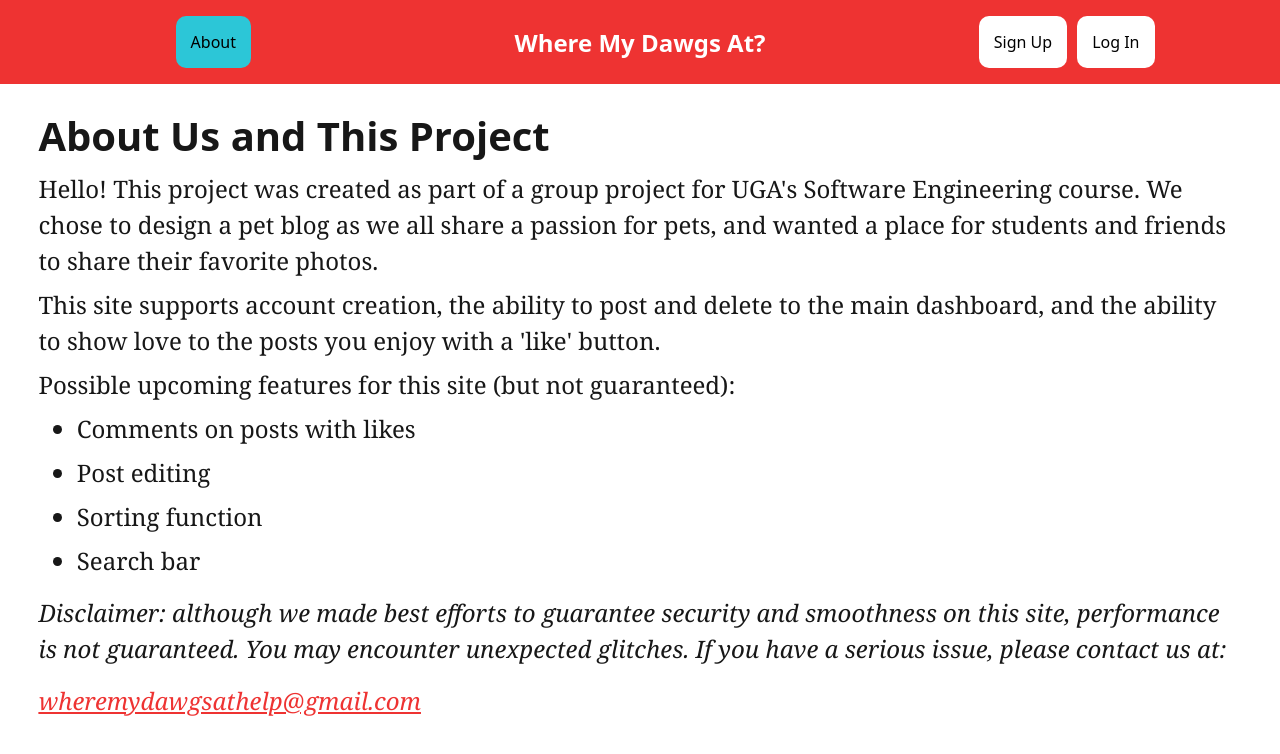
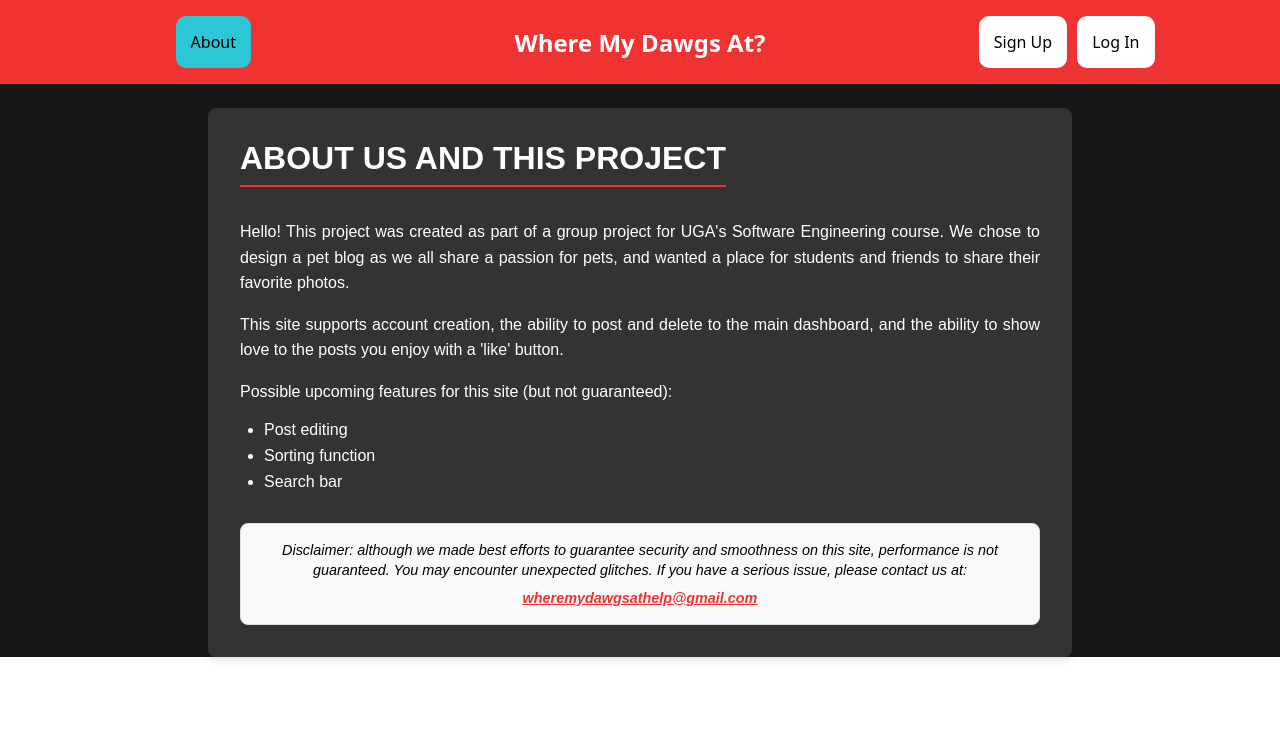
Before and after one commit to thinvanadium903/pet-blog, a Next.js app: page /about in a window 1280 px wide. Shown: the top 754 px of the page. Built offline with nearby package versions, Linux system fonts and the light colour scheme; no server answers.

Commit message:
New about page, and more styling fixes

```diff
--- a/src/app/about/page.js
+++ b/src/app/about/page.js
@@ -5,32 +5,35 @@ import '../stylesheets/About.css'
 
 export default function App() {
     return (
-    <div>
-      <Header></Header>
-      <h1 id='about-title'>About Us and This Project</h1>
-      <p id='about-body'>
-        Hello! This project was created as part of a group project for UGA's Software Engineering
+        <div className="about-container">
+            <Header/>
+            <div className="about-content">
+                <h1 className="about-title">About Us and This Project</h1>
+                <p className="about-body">
+                    Hello! This project was created as part of a group project for UGA&#39;s Software Engineering
                     course. We chose to design a pet blog as we all share a passion for pets, and wanted a
                     place for students and friends to share their favorite photos.
                 </p>
-      <p id='about-body'>
+                <p className="about-body">
                     This site supports account creation, the ability to post and delete to the main
-        dashboard, and the ability to show love to the posts you enjoy with a 'like' button.
+                    dashboard, and the ability to show love to the posts you enjoy with a &#39;like&#39; button.
                 </p>
-      <p id='about-body'>Possible upcoming features for this site (but not guaranteed):</p>
-      <ul>
-        <li>Comments on posts with likes</li>
+                <p className="about-body">Possible upcoming features for this site (but not guaranteed):</p>
+                <ul className="about-features">
+                    {/*<li>Comments on posts with likes</li>*/}
                     <li>Post editing</li>
                     <li>Sorting function</li>
                     <li>Search bar</li>
                 </ul>
-      <div id='about-disc'>
+                <div className="about-disclaimer">
                     <i>
                         Disclaimer: although we made best efforts to guarantee security and smoothness on this
                         site, performance is not guaranteed. You may encounter unexpected glitches. If you have a
-        serious issue, please contact us at: </i><i id='email'>wheremydawgsathelp@gmail.com</i>
+                        serious issue, please contact us at:
+                    </i>
+                    <i className="about-email">wheremydawgsathelp@gmail.com</i>
                 </div>
-
+            </div>
         </div>
     )
 }
--- a/src/app/components/CommentModal.js
+++ b/src/app/components/CommentModal.js
@@ -128,7 +128,7 @@ function CommentModal({isOpen, onRequestClose, postId}) {
                             </button>
                         </>
                     ) : (
-                        <p className="comment-login-message">Log in to add a comment.</p>
+                        <p className="comment-modal comment-login-message">Log in to add a comment.</p>
                     )}
                 </div>
             </div>
--- a/src/app/stylesheets/About.css
+++ b/src/app/stylesheets/About.css
@@ -1,50 +1,84 @@
-#about-title {
-    margin-left: 3vw;
-    font-family: system-ui, -apple-system, BlinkMacSystemFont, 'Segoe UI', Roboto, Oxygen, Ubuntu, Cantarell, 'Open Sans', 'Helvetica Neue', sans-serif;
-    font-size: 30pt;
+/* General Container */
+.about-container {
+    /*padding: 2rem 3vw;*/
+    background-color: #171717; /* Restore the red background */
+    color: #fff; /* Adjust text color for contrast */
+    font-family: Arial, sans-serif;
 }
 
-#about-body, i, li {
-    margin-top: 1vh;
-    padding-right: 3vw;
-    margin-bottom: 1vh;
-    margin-left: 3vw;
-    font-family: Georgia, 'Times New Roman', Times, serif;
-    font-size: 18pt;
-    line-height: 150%;
-    padding-right: 3vw;
+/* Content Wrapper */
+.about-content {
+    background-color: #333;
+    color: white;
+    padding: 2rem;
+    border-radius: 8px;
+    box-shadow: 0 4px 6px rgba(0, 0, 0, 0.1);
+    max-width: 800px;
+    margin: auto;
 }
 
-ul {
-    margin-left: 3vw;
+/* Title Styling */
+.about-title {
+    font-size: 2rem;
+    font-weight: bold;
+    margin-bottom: 1rem;
+    text-align: center;
+    color: white;
+    text-transform: uppercase;
+    border-bottom: 2px solid #ee3332;
+    display: inline-block;
+    padding-bottom: 0.5rem;
 }
 
-#email {
-    margin-top: 1vh;
-    padding-right: 3vw;
-    margin-bottom: 1vh;
-    font-family: Georgia, 'Times New Roman', Times, serif;
-    font-size: 18pt;
-    line-height: 150%;
-    display: block;
-    text-decoration: underline;
-    color: #ee3332;
-    transition: transform .3s;
+/* Body Text Styling */
+.about-body {
+    font-size: 1rem;
+    line-height: 1.6;
+    margin: 1rem 0;
+    max-width: 800px;
+    color: white;
+    text-align: justify;
 }
 
-#email:hover {
-    transform: scale(1.1);
+/* Features List */
+.about-features {
+    list-style: disc;
+    padding-left: 1.5rem;
+    max-width: 800px;
+    margin: 1rem auto;
+    color: white;
 }
 
-#about-disc i {
-    padding-right: 3vw;
-    display: inline-flex;
+.about-features li {
+    margin-bottom: 0.5rem;
+    font-size: 1rem;
 }
 
-span {
-    display: flex;
+/* Disclaimer Section */
+.about-disclaimer {
+    margin-top: 2rem;
+    text-align: center;
+    font-size: 0.9rem;
+    line-height: 1.4;
+    color: black;
+    background-color: #f9f9f9;
+    border: 1px solid #ddd;
+    padding: 1rem;
+    border-radius: 8px;
 }
 
-#about-disc {
-    display: inline;
+/* Email Link */
+.about-email {
+    display: block;
+    margin-top: 0.5rem;
+    color: #ee3332;
+    font-weight: bold;
+    text-decoration: underline;
+    cursor: pointer;
+    transition: transform 0.2s, color 0.2s;
 }
+
+.about-email:hover {
+    transform: scale(1.05);
+    color: #d40000;
+}
--- a/src/app/stylesheets/CommentModal.css
+++ b/src/app/stylesheets/CommentModal.css
@@ -183,6 +183,7 @@
     color: #fff;
     align-content: center;
     padding: 12px;
+    width: 95%;
     border: none;
     border-radius: 8px;
     cursor: pointer;
@@ -231,3 +232,8 @@
     background-color: #ff4b4b; /* Highlighted red background */
     color: #fff; /* Keep text white */
 }
+
+.comment-login-message {
+    text-align: center;
+    background-color: #2c2c2c;
+}
```
Lines whose indentation alone changed are shown as unchanged.
